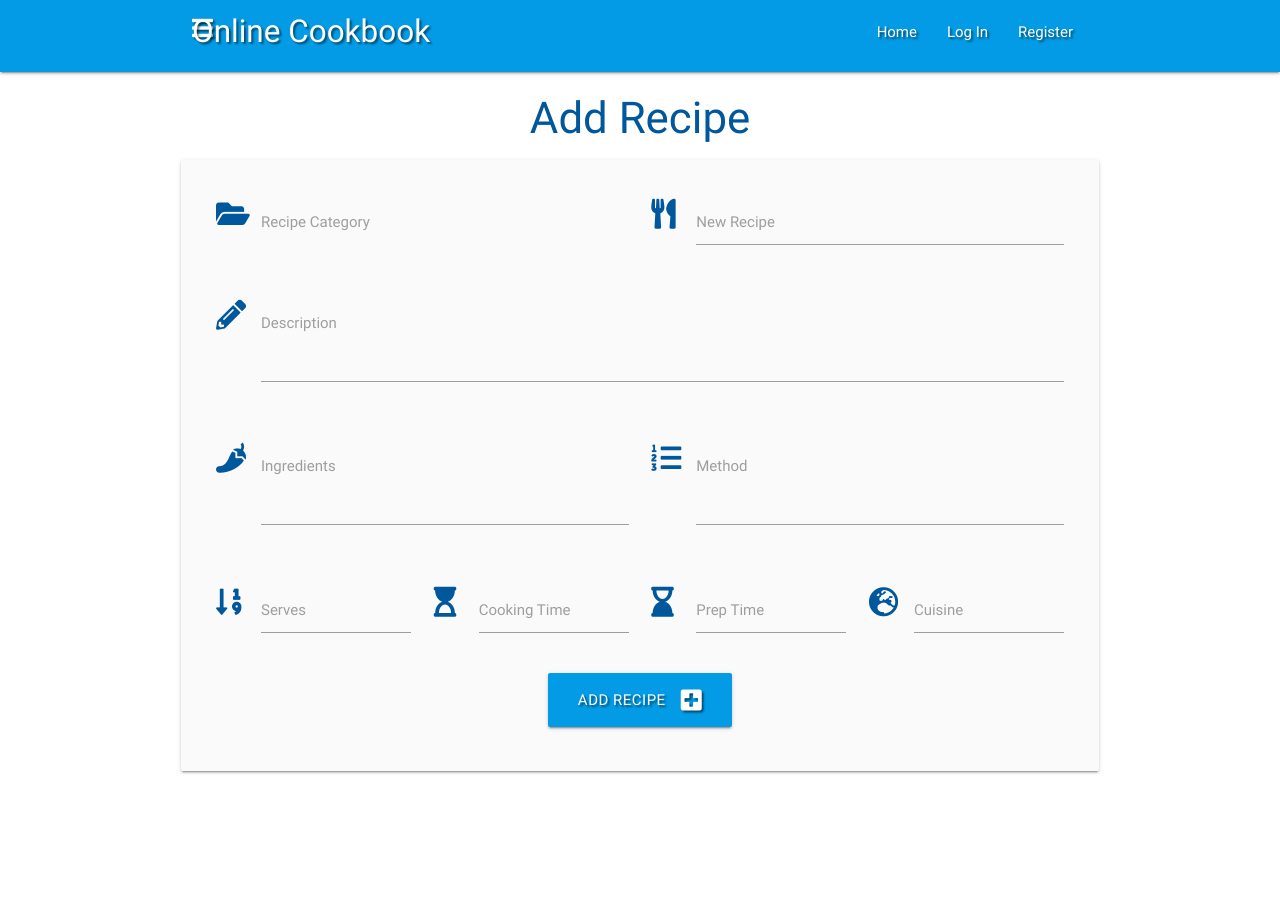
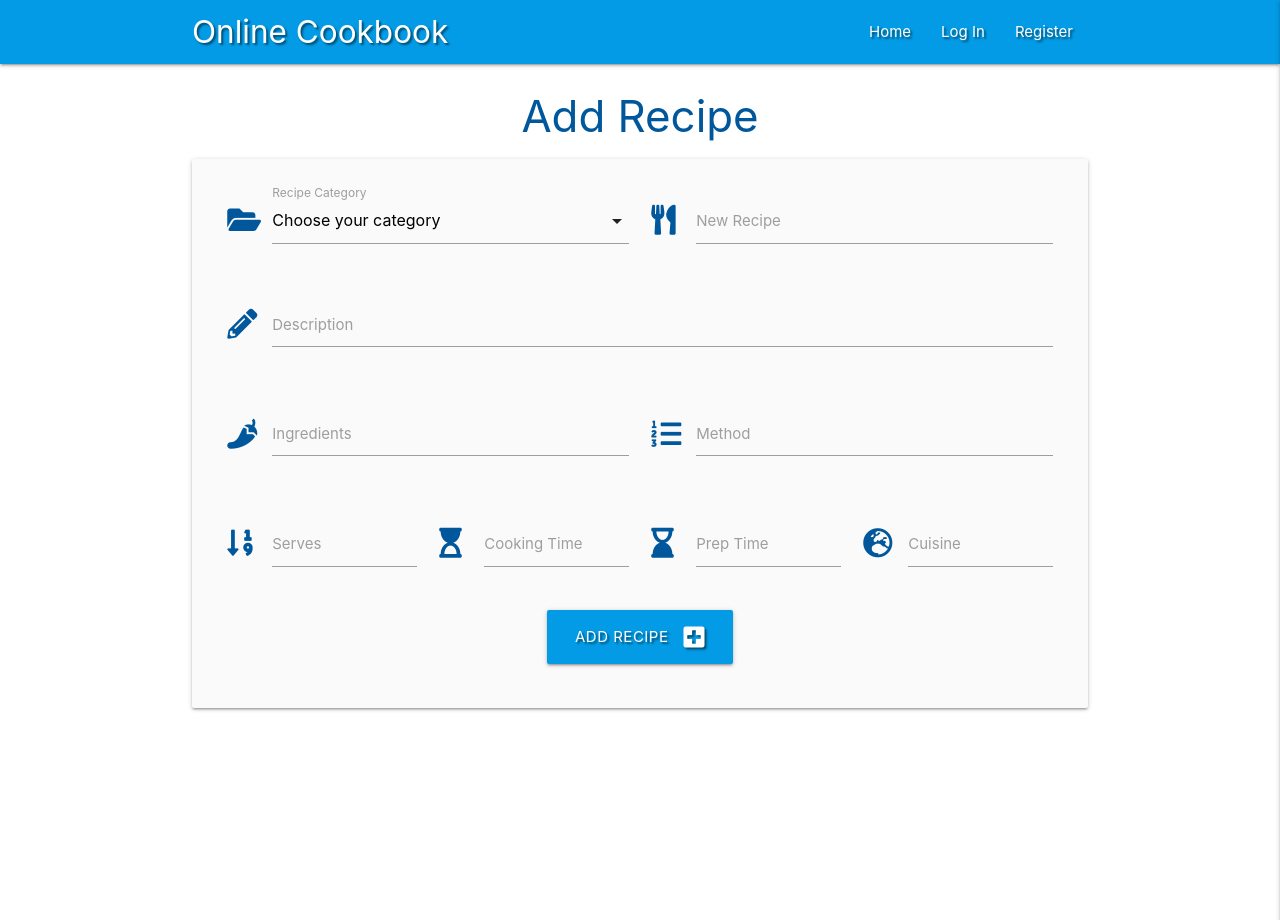
Before and after one commit to mattjboland/ci-milestonethree, a Flask app: page /add_recipe in a window 1280 px wide. Run offline with Flask 2, Linux system fonts and the light colour scheme; data that the repository does not hold is empty; some libraries are stand-ins or nearby versions.

Commit message:
changed the link to materialize in heading and script and unhid the sidenav, changed max length for textarea in method and select working correctly. NavBar and SideNav workinggit add .  YESgit add . !

```diff
--- a/templates/add_recipe.html
+++ b/templates/add_recipe.html
@@ -51,7 +51,7 @@
 			<div class="input-field col s6">
 				<i class="fas fa-list-ol prefix light-blue-text text-darken-4"></i>
 				<textarea id="recipe_method" name="recipe_method" minlength="5"
-                    maxlength="200" class="materialize-textarea validate" required></textarea>
+                    maxlength="1000" class="materialize-textarea validate" required></textarea>
                     <label for="recipe_method">Method</label>
 			</div>
 		</div>
--- a/templates/base.html
+++ b/templates/base.html
@@ -7,7 +7,7 @@
 	<title>Document</title>
     <link rel="stylesheet" href="https://cdnjs.cloudflare.com/ajax/libs/font-awesome/5.13.1/css/all.min.css"
         integrity="sha512-xA6Hp6oezhjd6LiLZynuukm80f8BoZ3OpcEYaqKoCV3HKQDrYjDE1Gu8ocxgxoXmwmSzM4iqPvCsOkQNiu41GA==" crossorigin="anonymous" type="text/css">
-    <link rel="stylesheet" href="https://cdnjs.cloudflare.com/ajax/libs/materialize/0.100.2/css/materialize.min.css" type="text/css">
+    <link rel="stylesheet" href="https://cdnjs.cloudflare.com/ajax/libs/materialize/1.0.0/css/materialize.min.css" type="text/css">
     <link rel="stylesheet" href="{{ url_for('static', filename='css/style.css') }}" type="text/css">
     {% block styles %}
     {% endblock %}
@@ -15,7 +15,7 @@
 <body>
 	<header>
 		<!-- top navbar -->
-		<nav class="nav-extended text-shadow light-blue darken-1">
+		<nav class="navbar-fixed text-shadow light-blue darken-1">
 			<div class="container">
 				<a href="{{ url_for('get_recipes') }}" class="brand-logo">Online Cookbook</a>
 				<a href="#" data-target="mobile-demo" class="sidenav-trigger"><i class="fas fa-bars"></i></a>
@@ -35,7 +35,7 @@
 		</nav>
 
 		<!-- mobile side navbar -->
-		<!--<ul class="sidenav" id="mobile-demo">
+		<ul class="sidenav" id="mobile-demo">
 			<li>
 				<h4 class="center-align light-blue-text text-darken-4"></h4>
 			</li>
@@ -49,8 +49,8 @@
                         <li><a href="{{ url_for('login') }}">Log In</a></li>
                         <li><a href="{{ url_for('register') }}">Register</a></li>
                     {% endif %}
-		</ul>-->
-	</header>
+		</ul>
+    </header>
 
     <section>
         <!-- flash message -->
@@ -72,7 +72,7 @@
 
     <script src="https://code.jquery.com/jquery-3.5.1.min.js"
         integrity="sha256-9/aliU8dGd2tb6OSsuzixeV4y/faTqgFtohetphbbj0=" crossorigin="anonymous"></script>
-    <script src="https://cdnjs.cloudflare.com/ajax/libs/materialize/0.100.2/js/materialize.min.js"></script>
+    <script src="https://cdnjs.cloudflare.com/ajax/libs/materialize/1.0.0/js/materialize.min.js"></script>
     <script src="{{ url_for('static', filename='js/script.js') }}"></script>
     {% block scripts %}
     {% endblock %}
```
